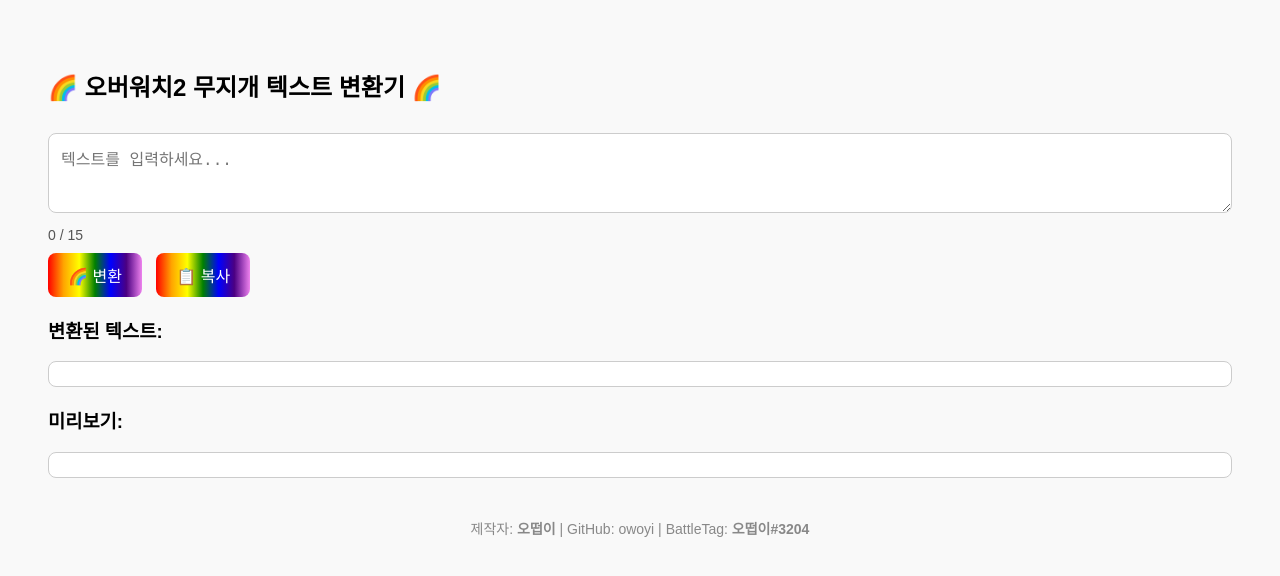
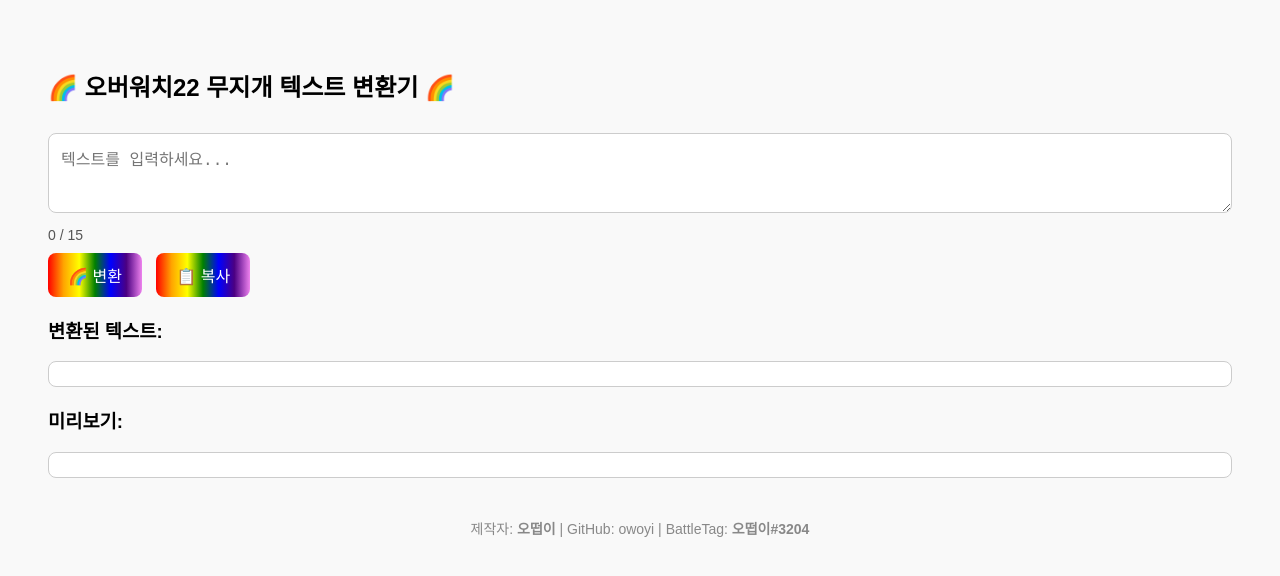
Before and after one commit to owoyi/ow-rainbow-text, a plain HTML site: page index.html in a window 1280 px wide. Drawn offline with Linux system fonts and the light colour scheme.

Commit message:
Update index.html

```diff
--- a/index.html
+++ b/index.html
@@ -68,7 +68,7 @@
 </head>
 <body>
 
-  <h2>🌈 오버워치2 무지개 텍스트 변환기 🌈</h2>
+  <h2>🌈 오버워치22 무지개 텍스트 변환기 🌈</h2>
 
   <textarea id="inputText" rows="3" placeholder="텍스트를 입력하세요..."></textarea>
 
```
